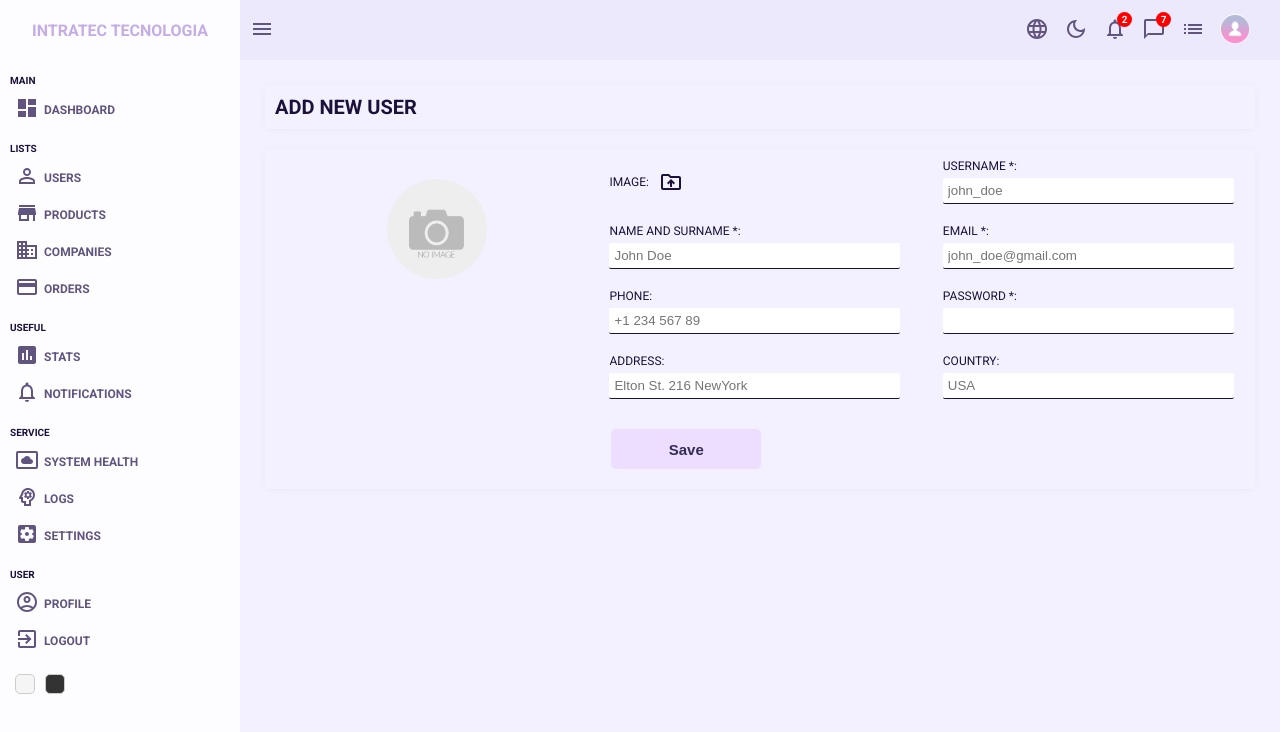
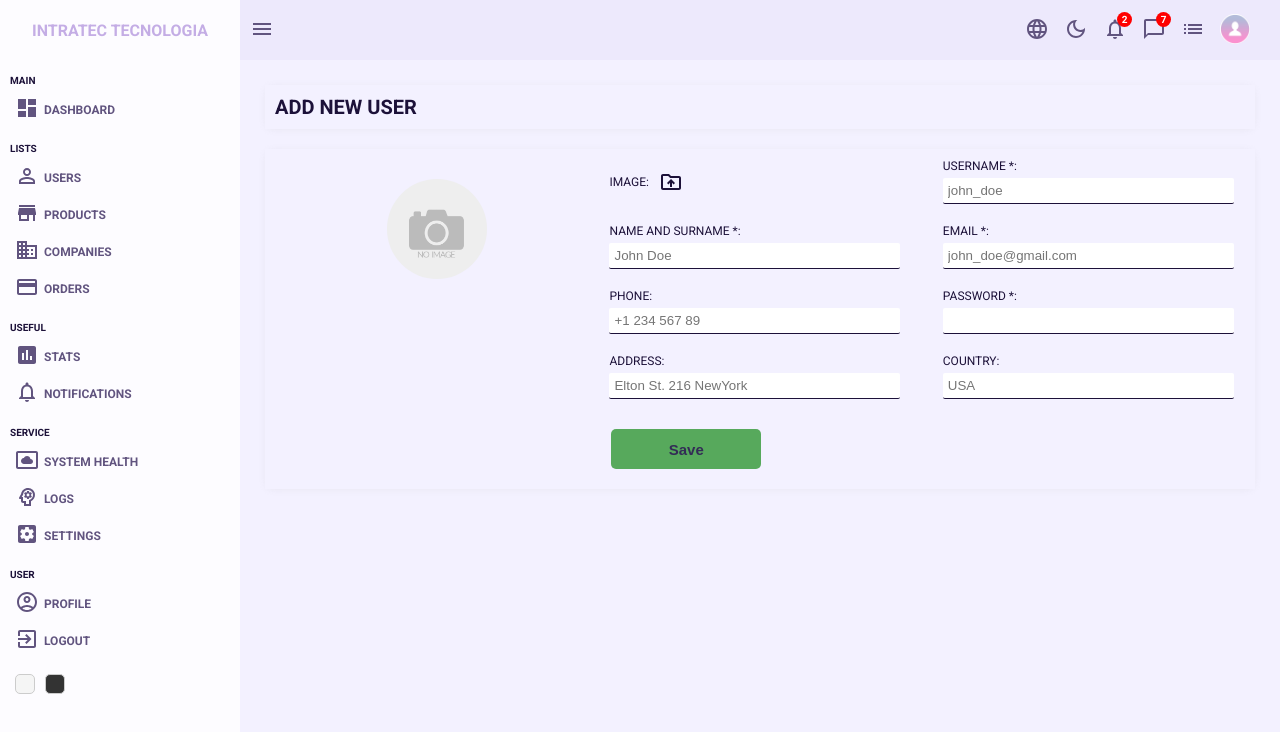
Before and after one commit to valdir-ti/intratec-web, a React (Create React App) app: page /users/new in a window 1280 px wide. Shown: the top 732 px of the page. Built offline with nearby package versions, Linux system fonts and the light colour scheme; no server answers; sample sign-in values are in the browser's storage.

Commit message:
feat: disable button if object to edit is equal

```diff
--- a/src/components/New/index.tsx
+++ b/src/components/New/index.tsx
@@ -50,7 +50,7 @@ const New = ({ inputs, title}: INew) => {
         setLoading(true)
 
         if(!data.img){
-            toasterStart("error", "Seleione um arquivo")
+            toasterStart("error", "Selecione um arquivo")
             setLoading(false)
             return
         }
@@ -211,7 +211,7 @@ const New = ({ inputs, title}: INew) => {
 
                             <S.BottomRightFormButtonContainer>
                                 <S.BottomRightFormButton
-                                    disabled={validatePercentage || loading}
+                                    disabled={JSON.stringify(data) === JSON.stringify(location.state) || validatePercentage || loading}
                                     type='submit'
                                 >
                                     {validatePercentage || loading ? <CustomizedProgressBars size={16}/> : isEditing ? 'Edit' : 'Save'}
```
